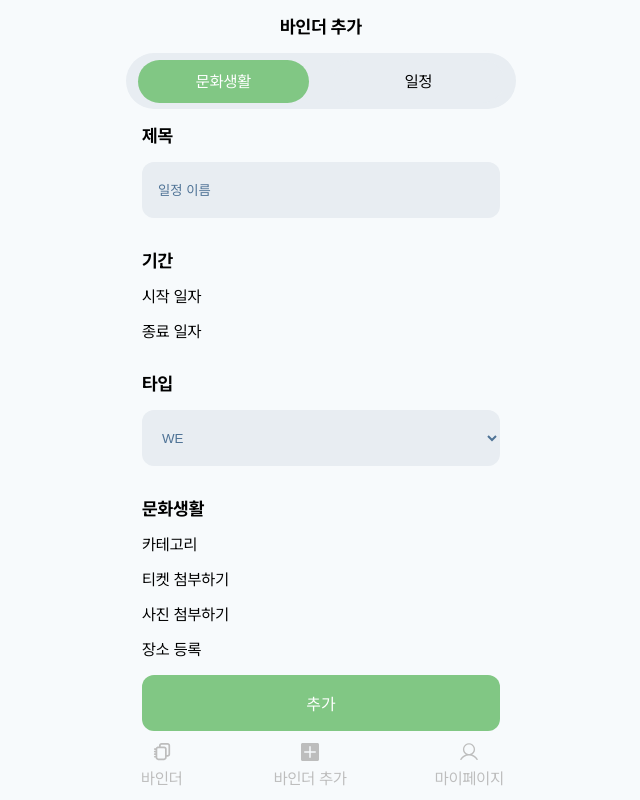
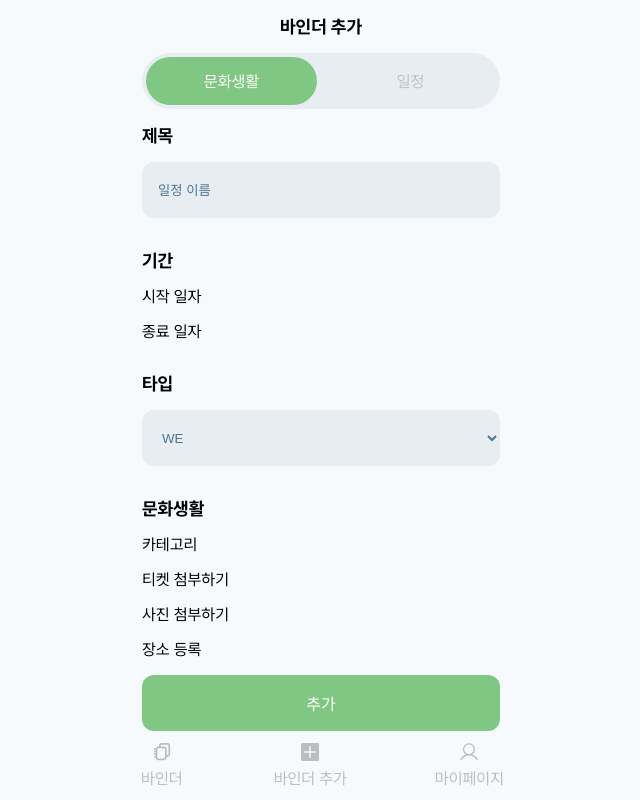
Before and after one commit to b1nder/binder-frontend, a Next.js app: page /add in a window 1280 px wide. Shown: the whole page, without its empty margins (319-959 px from the left). Built offline with nearby package versions, Linux system fonts and the light colour scheme.

Commit message:
feat:  공통 컴포넌트 Toggle 개발

```diff
--- a/src/components/Toggle/index.tsx
+++ b/src/components/Toggle/index.tsx
@@ -8,7 +8,7 @@ const Toggle = styled.div`
   background-color: #e8edf2;
   border-radius: 40px;
   display: flex;
-  width: 100%;
+  width: 358px;
   height: 56px;
   justify-content: space-around;
 `;
@@ -21,8 +21,10 @@ const ToggleLabel = styled.span<{ isSelected: Boolean }>`
   padding: 12px 56px;
   border-radius: 40px;
   width: 171px;
+  height: 48px;
   background-color: ${(props) => (props.isSelected ? '#81c784' : '#e8edf2')};
-  color: ${(props) => (props.isSelected ? 'white' : 'black')};
+  color: ${(props) => (props.isSelected ? 'white' : '#C1C1C1')};
+  transition: all 0.3s ease-out;
 
   &:hover {
     cursor: pointer;
```
